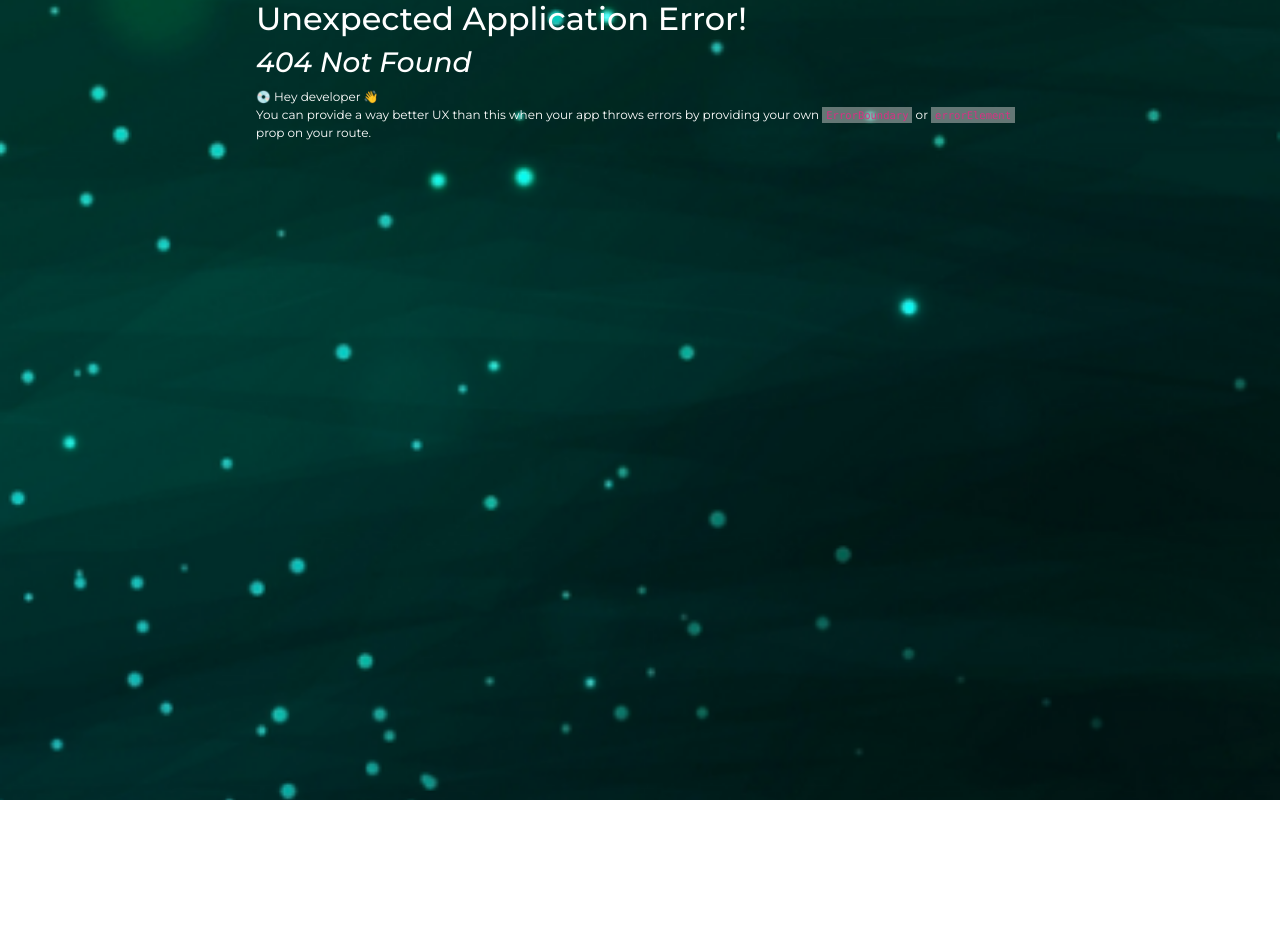
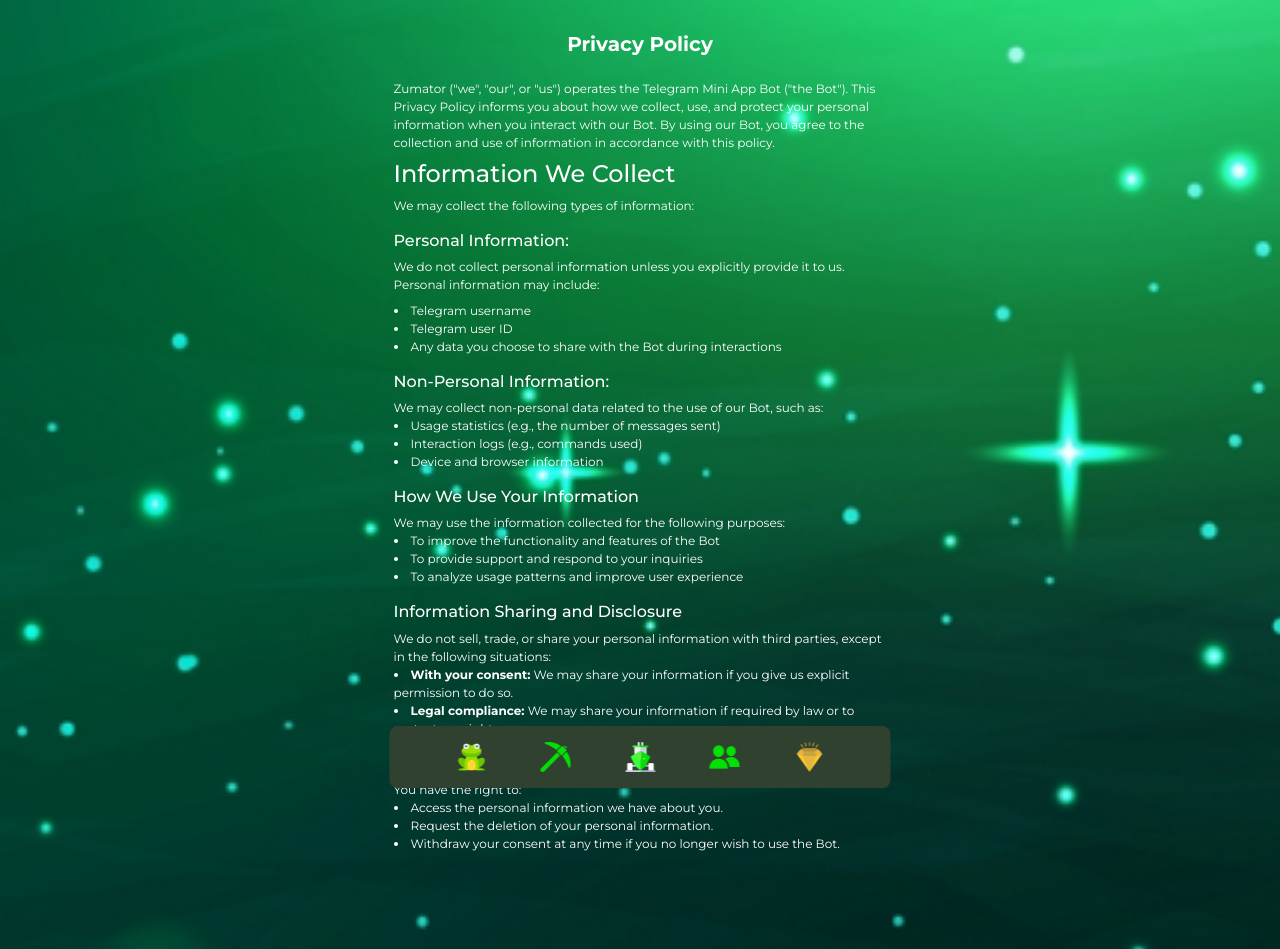
Before and after one commit to Yasir365/Zumator-Bot, a React (Vite) app: page /privacy-policy in a window 1280 px wide. Before the commit this address had no page. Before the commit the page ends 800 px from the top, so only its background shows below. Built offline with nearby package versions, Linux system fonts and the light colour scheme.

Commit message:
udpate settings pages

```diff
--- a/src/components/header/Header.jsx
+++ b/src/components/header/Header.jsx
@@ -1,3 +1,4 @@
+import { Link } from 'react-router-dom'
 import './header.scss'
 
 export default function Header() {
@@ -9,7 +10,9 @@ export default function Header() {
                 <p className="title">Jane Cooper (CEO)</p>
             </div>
             <div className='setting'>
-                <img src="/images/icons/setting.png" alt="setting" />
+                <Link to="/settings">
+                    <img src="/images/icons/setting.png" alt="setting" />
+                </Link>
             </div>
         </header>
     )
--- /dev/null
+++ b/src/pages/settings/Language.jsx
@@ -0,0 +1,37 @@
+import React, { useEffect } from 'react'
+import { languages } from '../../services/data.service'
+
+export default function Language() {
+
+    const language = languages
+
+    const [selectedLanguage, setSelectedLanguage] = React.useState('English')
+
+    useEffect(() => {
+        const temp = localStorage.getItem('language')
+        setSelectedLanguage(temp ? temp : 'English')
+    }, [])
+
+    const changeLanguage = (item) => {
+        localStorage.setItem('language', item)
+        setSelectedLanguage(item)
+    }
+    return (
+        <div className='settings-pages'>
+            <h3 className='heading'>Select Language</h3>
+
+            <ul>
+                {
+                    language.map((item, index) => (
+                        <li className='item' key={index} onClick={() => changeLanguage(item)}>
+                            <div>
+                                <div className='title'>{item}</div>
+                            </div>
+                            {item === selectedLanguage ? <i class="fa-solid fa-check"></i> : null}
+                        </li>
+                    ))
+                }
+            </ul>
+        </div>
+    )
+}
--- /dev/null
+++ b/src/pages/settings/Privacy-Policy.jsx
@@ -0,0 +1,44 @@
+import React from 'react'
+
+export default function PrivacyPolicy() {
+    return (
+        <div className='settings-pages pe-3 ps-3'>
+            <h3 className='heading'>Privacy Policy</h3>
+
+            <p className='mt-4'>Zumator ("we", "our", or "us") operates the Telegram Mini App Bot ("the Bot"). This Privacy Policy informs you about how we collect, use, and protect your personal information when you interact with our Bot. By using our Bot, you agree to the collection and use of information in accordance with this policy.</p>
+
+            <h4 className='mt-2'>Information We Collect</h4>
+            <p>We may collect the following types of information:</p>
+
+            <h6 className='mt-3'>Personal Information:</h6>
+            <p>We do not collect personal information unless you explicitly provide it to us. Personal information may include:</p>
+            <li className='mt-2'>Telegram username</li>
+            <li> Telegram user ID </li>
+            <li> Any data you choose to share with the Bot during interactions</li>
+
+            <h6 className='mt-3'>Non-Personal Information:</h6>
+            <p>We may collect non-personal data related to the use of our Bot, such as:</p>
+            <li>Usage statistics (e.g., the number of messages sent)</li>
+            <li>Interaction logs (e.g., commands used)</li>
+            <li>Device and browser information</li>
+
+            <h6 className='mt-3'>How We Use Your Information</h6>
+            <p>We may use the information collected for the following purposes:</p>
+            <li>To improve the functionality and features of the Bot</li>
+            <li>To provide support and respond to your inquiries</li>
+            <li>To analyze usage patterns and improve user experience</li>
+
+            <h6 className='mt-3'>Information Sharing and Disclosure</h6>
+            <p>We do not sell, trade, or share your personal information with third parties, except in the following situations:</p>
+            <li><strong>With your consent:</strong> We may share your information if you give us explicit permission to do so.</li>
+            <li><strong>Legal compliance:</strong> We may share your information if required by law or to protect our rights.</li>
+
+            <h6 className='mt-3'>Your Rights</h6>
+            <p>You have the right to:</p>
+            <li>Access the personal information we have about you.</li>
+            <li>Request the deletion of your personal information.</li>
+            <li>Withdraw your consent at any time if you no longer wish to use the Bot.</li>
+
+        </div >
+    )
+}
--- /dev/null
+++ b/src/pages/settings/Settings.jsx
@@ -0,0 +1,41 @@
+import './settings.scss'
+import { Link } from 'react-router-dom'
+import { useEffect, useState } from 'react'
+
+export default function Settings() {
+    const [selectedLanguage, setSelectedLanguage] = useState('English')
+    useEffect(() => {
+        const temp = localStorage.getItem('language')
+        setSelectedLanguage(temp ? temp : 'English')
+    }, [])
+    return (
+        <div className='settings-pages'>
+            <h3 className='heading'>Settings</h3>
+
+            <ul>
+                <li>
+                    <Link to='/change-language' className='item'>
+                        <div>
+                            <div className='title'>Select Language</div>
+                            <small>{selectedLanguage}</small>
+                        </div>
+                        <i class="fa-solid fa-chevron-right"></i>
+                    </Link>
+                </li>
+                <li>
+                    <Link to='/privacy-policy' className='item'>
+                        <div className='title'>Privacy Policy</div>
+
+                        <i class="fa-solid fa-chevron-right"></i>
+                    </Link>
+                </li>
+                <li className='item'>
+                    <div>
+                        <div className='title'>Delete Account</div>
+                    </div>
+                    <i class="fa-solid fa-chevron-right"></i>
+                </li>
+            </ul>
+        </div>
+    )
+}
--- /dev/null
+++ b/src/pages/settings/settings.scss
@@ -0,0 +1,37 @@
+.settings-pages {
+
+    padding-bottom: 6rem;
+
+    .heading {
+        font-size: 20px;
+        text-align: center;
+        font-weight: 700;
+    }
+
+    ul {
+        padding: 0;
+        margin: 0 12px;
+        margin-top: 40px;
+
+        .item {
+            display: flex;
+            justify-content: space-between;
+            align-items: center;
+            color: var(--text);
+            padding: 6px 16px;
+            border-radius: 6px;
+            margin-bottom: 8px;
+            min-height: 48px;
+            background-color: var(--secondary);
+
+            .title {
+                font-weight: 500;
+            }
+
+            small {
+                color: var(--primary-light);
+            }
+        }
+
+    }
+}
--- a/src/services/data.service.js
+++ b/src/services/data.service.js
@@ -226,3 +226,17 @@ export const friendsData = [
         profit: '+25k'
     },
 ]
+
+export const languages = [
+    "English",
+    "Spanish",
+    "French",
+    "German",
+    "Italian",
+    "Japanese",
+    "Russian",
+    "Mandarin",
+    "Arabic",
+    "Portuguese",
+    "Korean",
+]
```
Also changed, not shown: src/Routes.jsx (+15 -0 lines).
